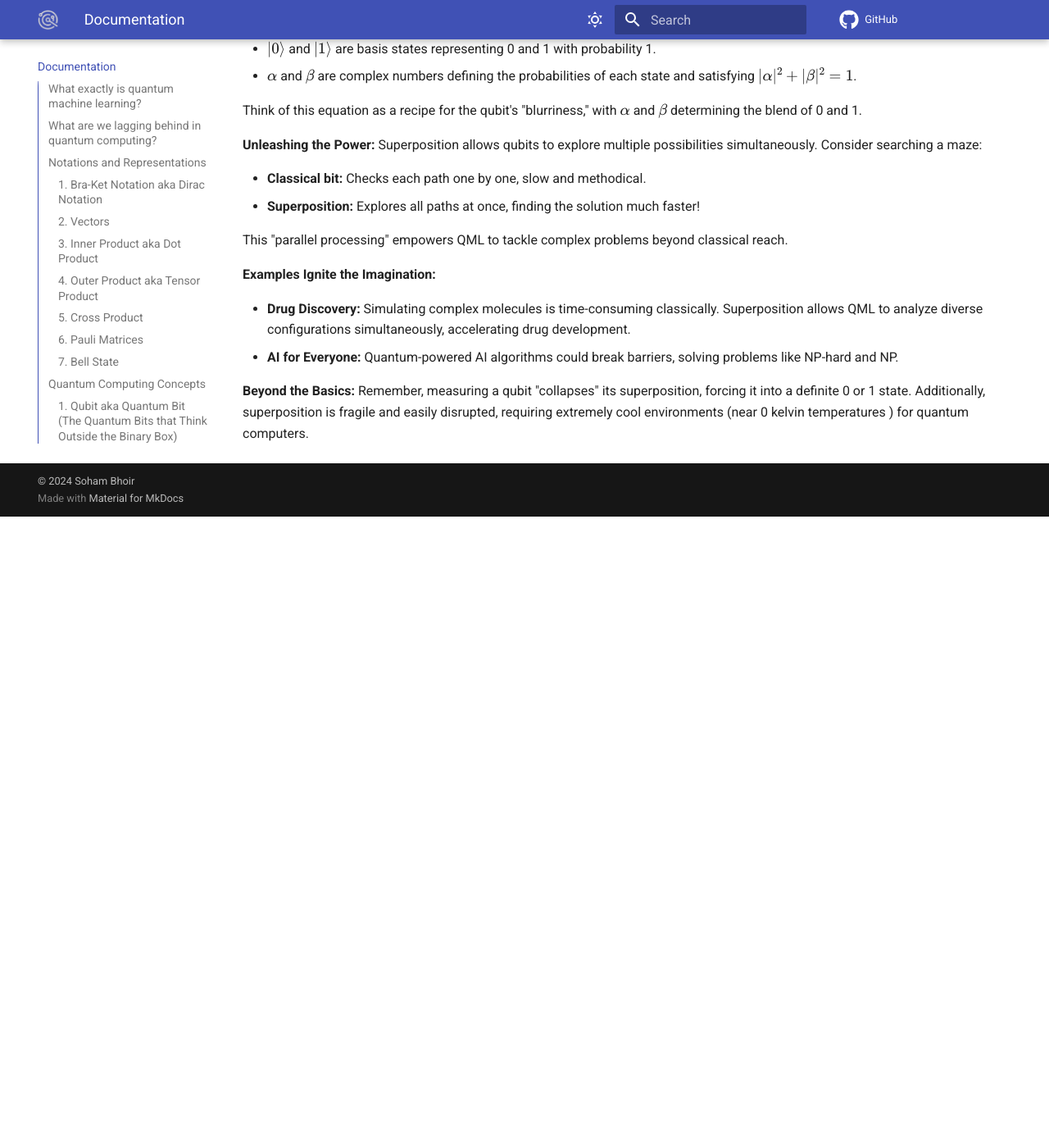
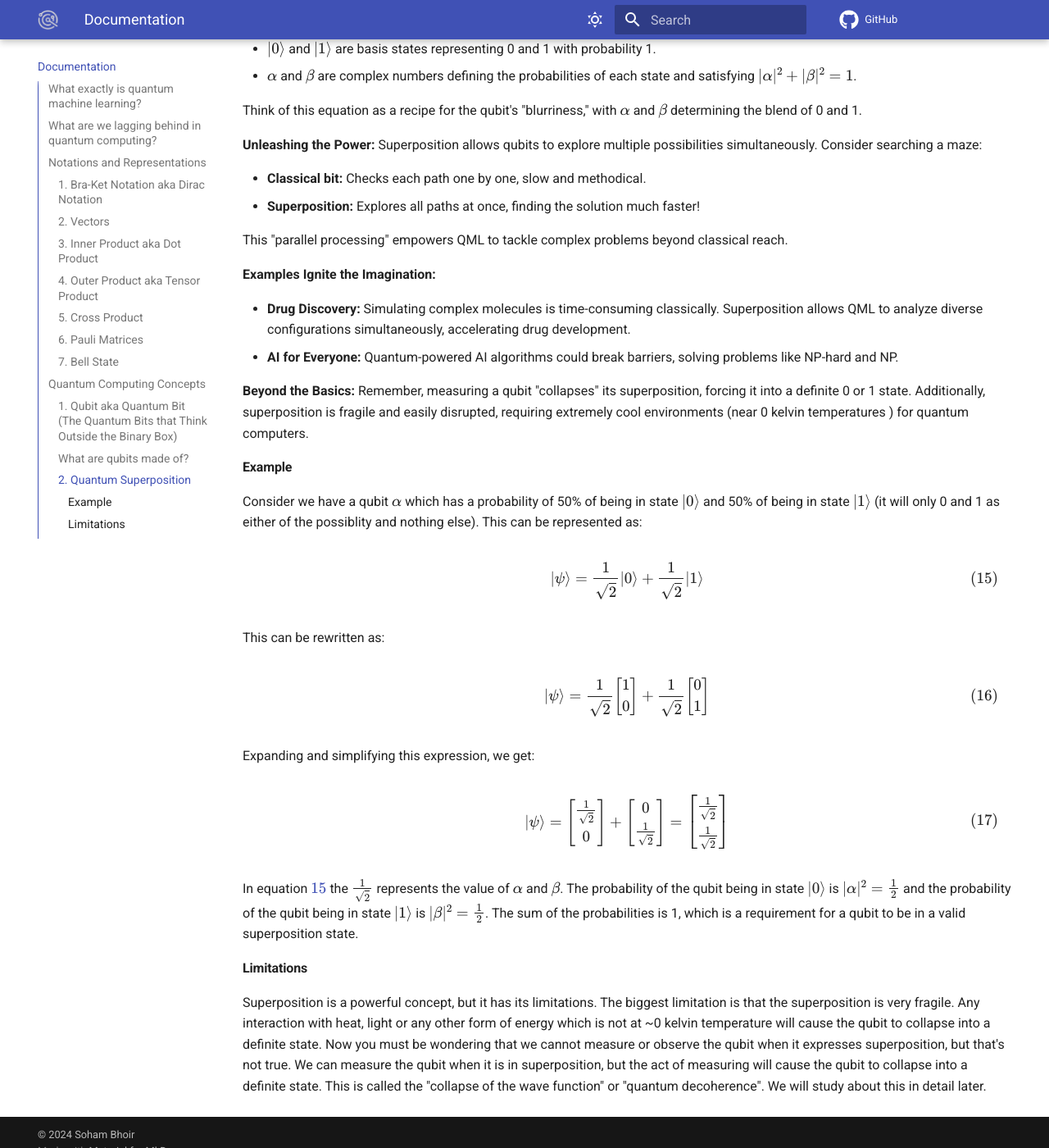
Before and after one commit to Winter-Soren/quantum-ml-handbook, an MkDocs documentation site: the page built from docs/documentation.md, in a window 1280 px wide and 1400 px high, scrolled down 5097 px. Shown: the whole window at 82% size. Built offline with MkDocs 1.6.1 and Material for MkDocs 9.7.7, drawn with Linux system fonts in a browser that asks for light colours; comment, search, counter and statistics services are not loaded; before the commit the page ends 5727 px from its top, so only the background shows below that; some of the changed text lies outside the part shown.

Commit message:
:white_check_mark: completed: concept of superposition

```diff
--- a/docs/documentation.md
+++ b/docs/documentation.md
@@ -44,6 +44,7 @@ v_1 \\
 \vdots \\
 v_n \\
 \end{bmatrix} = |v\rangle
+\tag{1}
 $$
 
 Vector represented as bra 〈v|, `v` is represented as:
@@ -52,6 +53,7 @@ $$
 \bar{v^T} = \begin{bmatrix}
 \bar{v_0} & \bar{v_1} & \cdots & \bar{v_n}
 \end{bmatrix} = \langle v|
+\tag{2}
 $$
 
 In component form
@@ -191,7 +204,8 @@ Remember flipping a coin? Heads or tails, a clear answer. Now imagine flipping a
 
 **Math Unveils the Magic:** Quantum mechanics describes superposition using the **ket vector** notation. A qubit in superposition is represented as:
 $$
-|\psi\rangle = \alpha|0\rangle + \beta|1\rangle
+|\psi\rangle = \alpha|0\rangle + \beta|1\
+\tag{14}
 $$
 
 where:
@@ -215,3 +229,32 @@ This "parallel processing" empowers QML to tackle complex problems beyond classi
 * **AI for Everyone:** Quantum-powered AI algorithms could break barriers, solving problems like NP-hard and NP.
 
 **Beyond the Basics:** Remember, measuring a qubit "collapses" its superposition, forcing it into a definite 0 or 1 state. Additionally, superposition is fragile and easily disrupted, requiring extremely cool environments (near 0 kelvin temperatures ) for quantum computers.
+
+#### Example
+Consider we have a qubit \(\alpha\) which has a probability of 50% of being in state \(|0\rangle\) and 50% of being in state \(|1\rangle\) (it will only 0 and 1 as either of the possiblity and nothing else). This can be represented as:
+
+$$
+|\psi\rangle = \frac{1}{\sqrt{2}}|0\rangle + \frac{1}{\sqrt{2}}|1\rangle
+\tag{15}
+\label{eq:15}
+$$
+
+This can be rewritten as:
+
+$$
+|\psi\rangle = \frac{1}{\sqrt{2}}\begin{bmatrix} 1 \\ 0 \end{bmatrix} + \frac{1}{\sqrt{2}}\begin{bmatrix} 0 \\ 1 \end{bmatrix}
+\tag{16}
+$$
+
+Expanding and simplifying this expression, we get:
+
+$$
+|\psi\rangle = \begin{bmatrix} \frac{1}{\sqrt{2}} \\ 0 \end{bmatrix} + \begin{bmatrix} 0 \\ \frac{1}{\sqrt{2}} \end{bmatrix} = \begin{bmatrix} \frac{1}{\sqrt{2}} \\ \frac{1}{\sqrt{2}} \end{bmatrix}
+\tag{17}
+$$
+
+In equation \(\ref{eq:15}\) the *\( \frac{1}{\sqrt{2}} \)* represents the value of *\( \alpha \)* and *\( \beta \)*. The probability of the qubit being in state *\( |0\rangle \)* is *\( |\alpha|^2 = \frac{1}{2} \)* and the probability of the qubit being in state *\( |1\rangle \)* is *\( |\beta|^2 = \frac{1}{2} \)*. The sum of the probabilities is 1, which is a requirement for a qubit to be in a valid superposition state.
+
+
+#### Limitations
+Superposition is a powerful concept, but it has its limitations. The biggest limitation is that the superposition is very fragile. Any interaction with heat, light or any other form of energy which is not at ~0 kelvin temperature will cause the qubit to collapse into a definite state. Now you must be wondering that we cannot measure or observe the qubit when it expresses superposition, but that's not true. We can measure the qubit when it is in superposition, but the act of measuring will cause the qubit to collapse into a definite state. This is called the "collapse of the wave function" or "quantum decoherence". We will study about this in detail later.
--- a/mkdocs.yml
+++ b/mkdocs.yml
@@ -15,10 +15,9 @@ theme:
     font:
       text: Roboto
   features:
+    - toc.follow
+    - toc.integrate
     - navigation.tabs
-    - navigation.sections
-    - toc.integrate
-    - toc.follow
     - navigation.top
     - navigation.instant
     - navigation.instant.prefetch
@@ -27,11 +26,11 @@ theme:
     - navigation.tracking
     - navigation.expand
     - navigation.path
-    - navigation.
     - navigation.sections
     - search.suggest
     - search.highlight
     - search.share
+    - content.tooltips
     - content.action.edit
     - content.action.view
     - content.tabs.link
@@ -58,7 +57,6 @@ extra_css:
   - stylesheets/extra.css
   - https://cdnjs.cloudflare.com/ajax/libs/KaTeX/0.16.7/katex.min.css
 
-
 extra_javascript:
   - javascripts/mathjax.js
   - https://polyfill.io/v3/polyfill.min.js?features=es6
@@ -70,6 +68,8 @@ extra_javascript:
 plugins:
   - search:
       prebuild_index: true
+  - minify:
+      minify_html: true
   - meta-descriptions
   # - projects
   # - optimize
--- a/requirements.txt
+++ b/requirements.txt
@@ -7,15 +7,18 @@ cffi==1.16.0
 charset-normalizer==3.3.2
 click==8.1.7
 colorama==0.4.6
+csscompressor==0.9.5
 cssselect2==0.7.0
 defusedxml==0.7.1
 docopt==0.6.2
 ghp-import==2.1.0
 gitdb==4.0.11
 GitPython==3.1.42
+htmlmin2==0.1.13
 idna==3.6
 Jinja2==3.1.3
 Js2Py==0.74
+jsmin==3.0.1
 Markdown==3.5.2
 MarkupSafe==2.1.5
 mergedeep==1.3.4
@@ -26,6 +29,7 @@ mkdocs-git-revision-date-localized-plugin==1.2.4
 mkdocs-material==9.5.9
 mkdocs-material-extensions==1.3.1
 mkdocs-meta-descriptions-plugin==3.0.0
+mkdocs-minify-plugin==0.8.0
 mkdocs-roamlinks-plugin==0.3.2
 mkdocs-rss-plugin==1.12.1
 packaging==23.2
```
Also changed, not shown: other parts of docs/documentation.md (+11 -0 lines).
